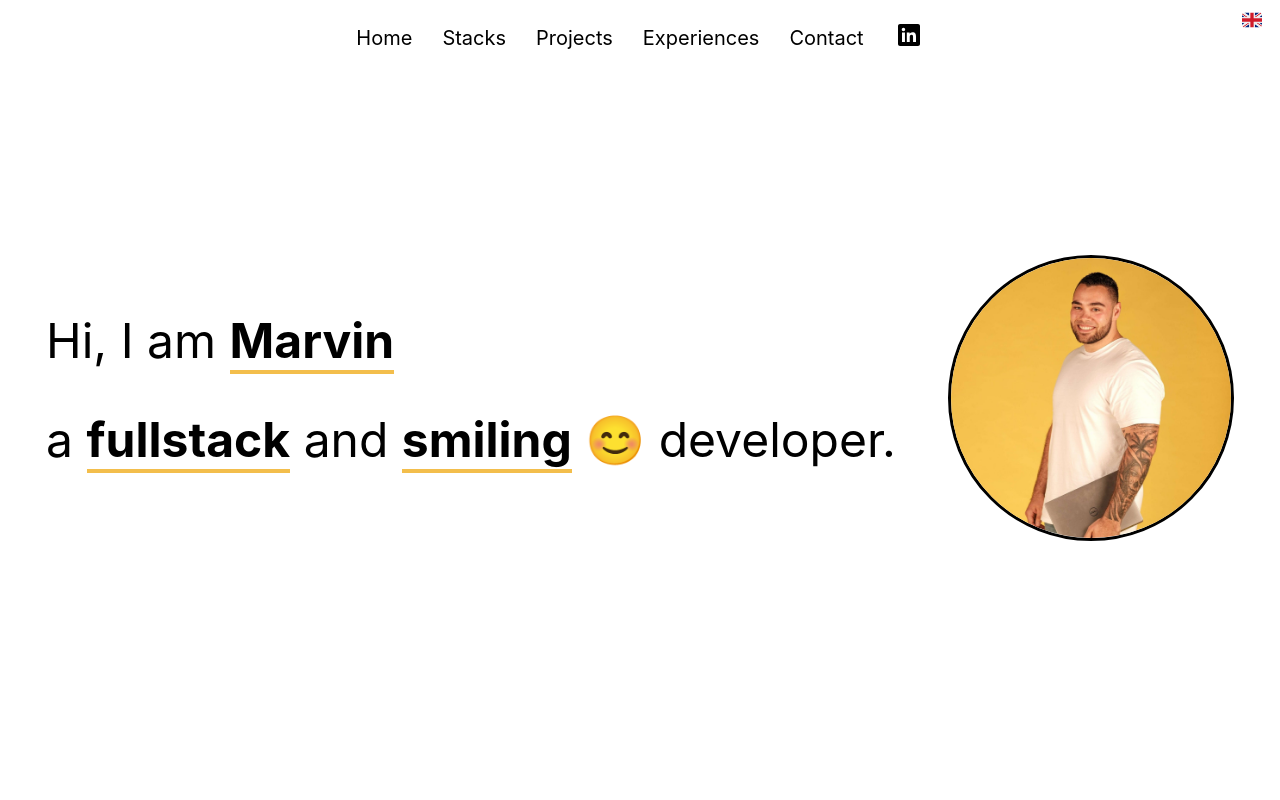
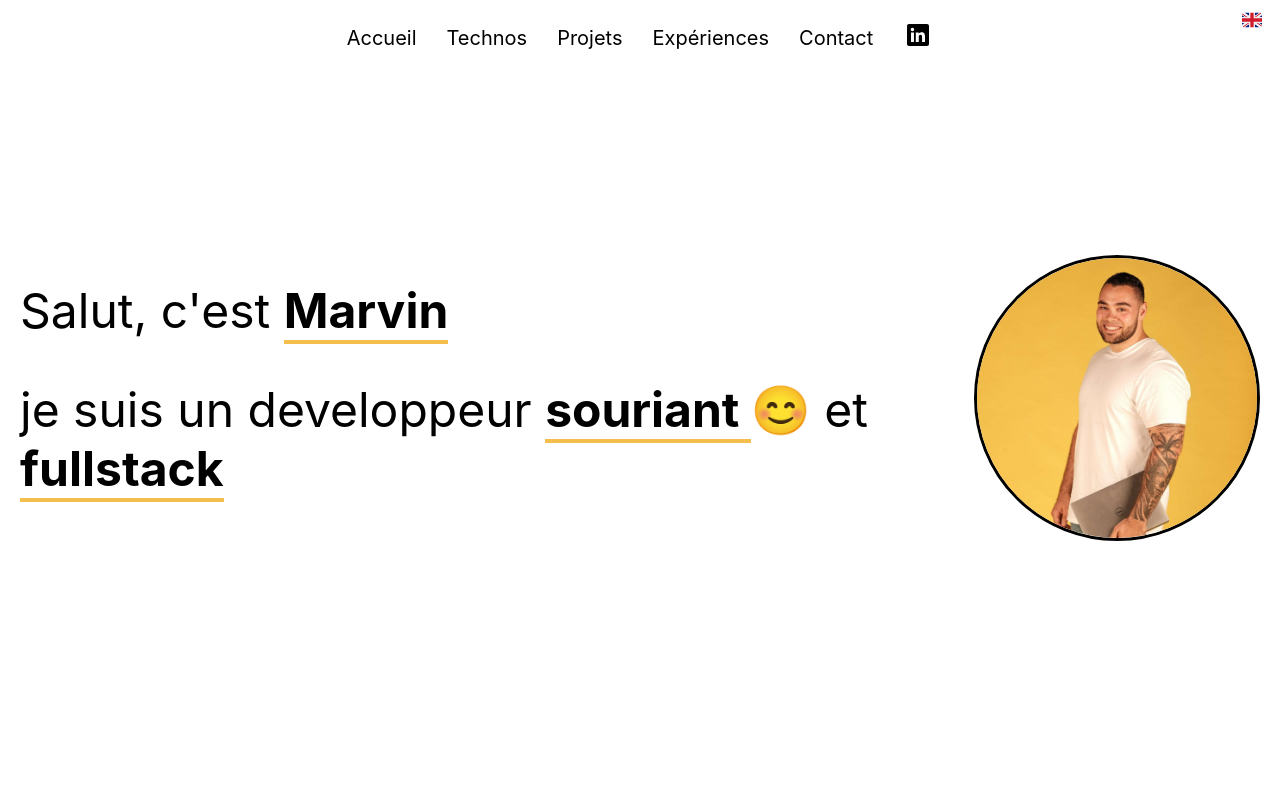
Before and after one commit to MarvinPK/portfolio_marvin, a React (Create React App) app: page / in a window 1280 px wide. Shown: the top 800 px of the page. Built offline with nearby package versions, Linux system fonts and the light colour scheme.

Commit message:
feat: translate navbar + hero

```diff
--- a/src/App.js
+++ b/src/App.js
@@ -20,8 +20,8 @@ function App() {
         onClick={()=>setIsUkLangage(!isUkLangage)}
 
         />
-      <Navbar />
-      <Hero />
+      <Navbar isUkLangage={isUkLangage}/>
+      <Hero isUkLangage={isUkLangage} />
       <Technologies/>
       <Projects />
       <Experiences/>
--- a/src/components/hero/Hero.jsx
+++ b/src/components/hero/Hero.jsx
@@ -1,16 +1,17 @@
 import React from 'react';
 import "./hero.css"
+import { getFirstPresentationSentenceHero, getSecondPresentationSentenceHero } from '../../data/wording_data';
 
-const Hero = () => {
+const Hero = ({isUkLangage}) => {
 
   return (
     <section id="hero" className="hero-section">
       <div className='title'>
        <div className='bouncy-title-one'>
-          <p><h1>Hi, I am <b>Marvin</b></h1></p>
+          {getFirstPresentationSentenceHero(isUkLangage)}
         </div>
         <div className='bouncy-title-two'>
-          <p><h1> a <b>fullstack</b> and <b>smiling</b> 😊 developer.</h1></p>
+          {getSecondPresentationSentenceHero(isUkLangage)}
         </div>
       </div>
       <div id="picture">
--- a/src/components/navbar/Navbar.jsx
+++ b/src/components/navbar/Navbar.jsx
@@ -1,15 +1,16 @@
+import { getExperiencesWording, getHomeWording, getProjectsWording, getStackWording } from "../../data/wording_data";
 import "./navbar.scss"
 import React  from 'react';
 
 
-const Navbar = () => {
+const Navbar = ({isUkLangage}) => {
   return (
     <nav className="navbar">
         <ul>
-            <li><a href="#hero">Home</a></li>
-            <li><a href="#technologies">Stacks</a></li>
-            <li><a href="#projects">Projects</a></li>
-            <li><a href="#experiences">Experiences</a></li>
+            <li><a href="#hero">{getHomeWording(isUkLangage)}</a></li>
+            <li><a href="#stacks">{getStackWording(isUkLangage)}</a></li>
+            <li><a href="#projects">{getProjectsWording(isUkLangage)}</a></li>
+            <li><a href="#experiences">{getExperiencesWording(isUkLangage)}</a></li>
             <li><a href="#contact">Contact</a></li>
             <li>
                 <a target="_blank" rel="noreferrer" href="https://www.linkedin.com/in/marvin-prioux-khaye">
--- a/src/components/technologies/Technologies.jsx
+++ b/src/components/technologies/Technologies.jsx
@@ -1,6 +1,6 @@
 import SectionContainer from "../hoc/SectionContainer";
 import "./technologies.scss"
-import {TECHNOLOGIES} from "./data.js"
+import {TECHNOLOGIES} from "../../data/technologies_data.js"
 import Slider from "react-slick";
 
 const Technologies = () => {
@@ -16,7 +16,7 @@ const Technologies = () => {
     }
 
     return (
-      <SectionContainer sectionId="technologies" title="Technologies" bgColor="black">
+      <SectionContainer sectionId="stacks" title="Stacks" bgColor="black">
         <div className="cardContainer">
         {
           TECHNOLOGIES.map((techno) => {
--- /dev/null
+++ b/src/data/wording_data.js
@@ -0,0 +1,41 @@
+//NAVBAR
+export const getHomeWording = (isUkLangage) => {
+    if(isUkLangage){
+        return "Home"
+    }
+    return "Accueil"
+}
+export const getStackWording = (isUkLangage) => {
+    if(isUkLangage){
+        return "Stacks"
+    }
+    return "Technos"
+}
+export const getProjectsWording = (isUkLangage) => {
+    if(isUkLangage){
+        return "Projects"
+    }
+    return "Projets"
+}
+
+export const getExperiencesWording = (isUkLangage) => {
+    if(isUkLangage){
+        return "Experiences"
+    }
+    return "Expériences"
+}
+
+//HERO
+export const getFirstPresentationSentenceHero = (isUkLangage) => {
+    if(isUkLangage){
+        return <p><h1>Hi, I am <b>Marvin</b></h1></p>
+    }
+    return <p><h1>Salut, c'est <b>Marvin</b></h1></p>
+}
+
+export const getSecondPresentationSentenceHero = (isUkLangage) => {
+    if(isUkLangage){
+        return <p><h1> a <b>fullstack</b> and <b>smiling</b> 😊 developer.</h1></p>
+    }
+    return <p><h1> je suis un developpeur <b> souriant </b> 😊 et <b>fullstack</b> </h1></p>
+}
```
Also changed, not shown: src/data/technologies_data.js (renamed from src/components/technologies/data.js).
